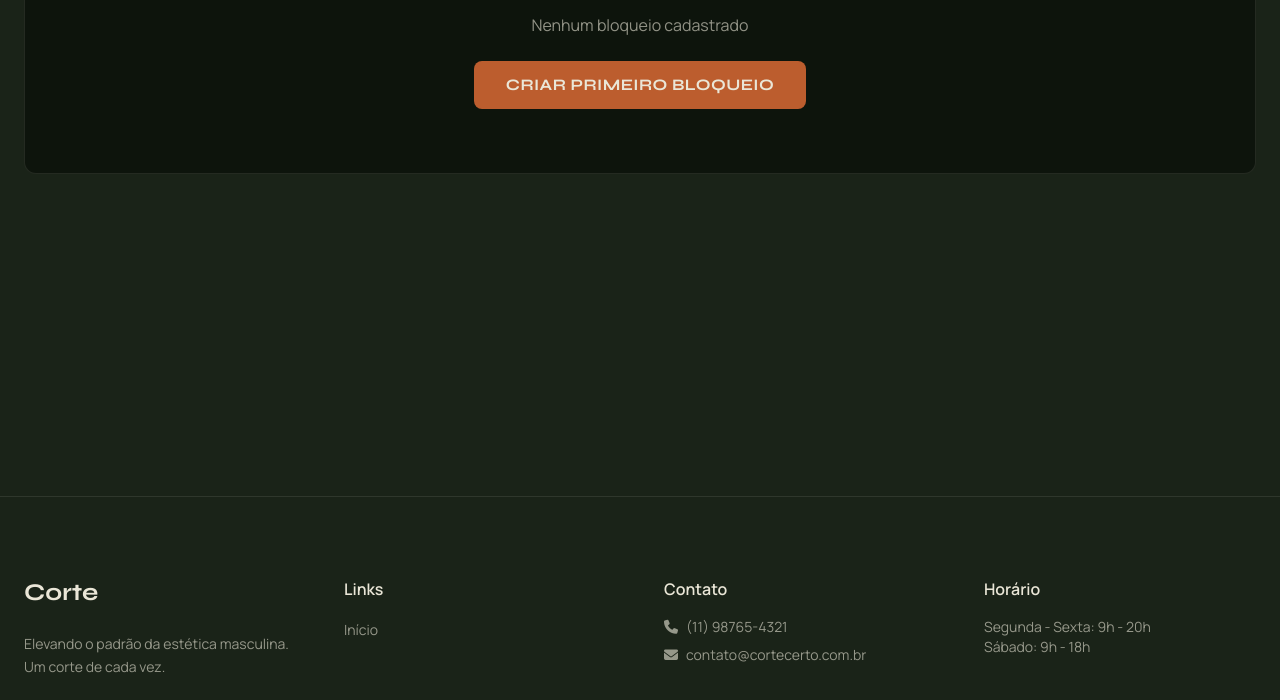
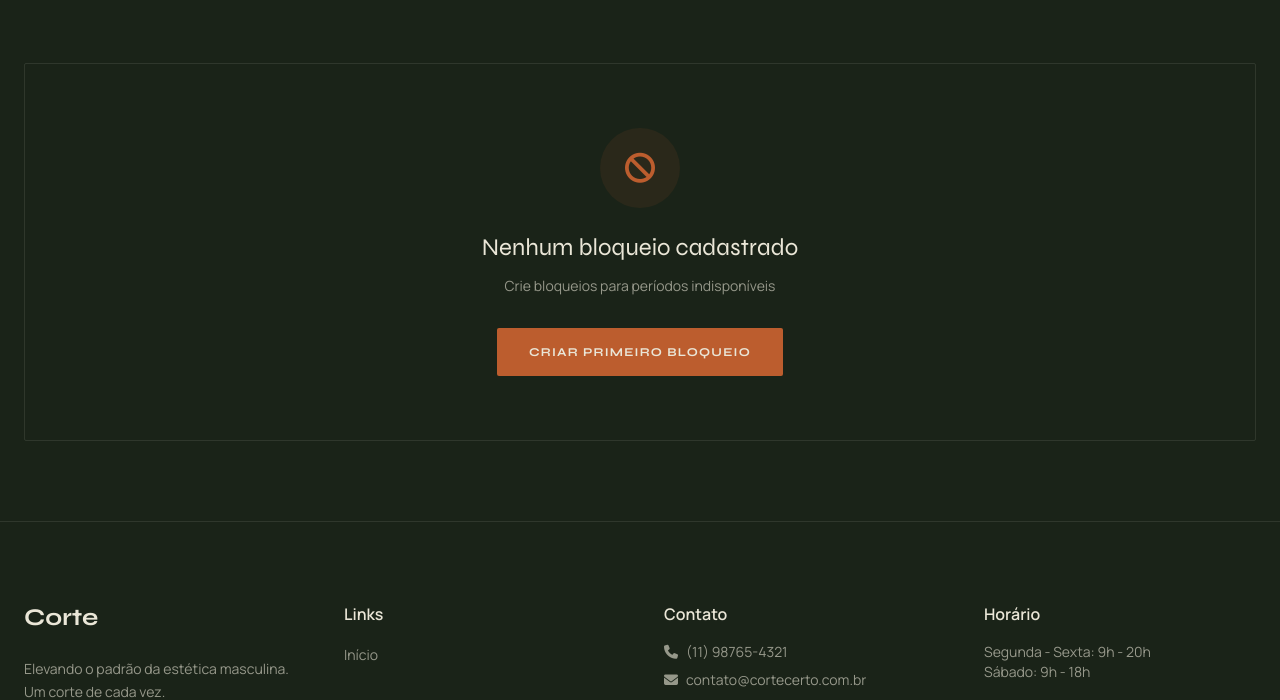
Before and after one commit to Guilherme7K/Corte-Certo, a Flask app: page /admin/bloqueios in a window 1280 px wide. Shown: the part 304-1004 px from the top of the page. Run offline with Flask 3, Linux system fonts and the light colour scheme; the visitor is signed in with stand-in values (Sample User, id 1); data that the repository does not hold is empty; some libraries are stand-ins or nearby versions.

Commit message:
nova interface bloqueio

```diff
--- a/templates/admin/bloqueios.html
+++ b/templates/admin/bloqueios.html
@@ -5,54 +5,66 @@
     <div class="container mx-auto max-w-7xl">
 
         <!-- Header -->
-        <div class="flex items-center justify-between mb-8 flex-wrap gap-4">
-            <div>
-                <a href="{{ url_for('admin_dashboard') }}" class="inline-flex items-center gap-2 text-sand/60 hover:text-sand mb-3 transition-colors">
+        <div class="relative mb-16">
+            <!-- Background Pattern -->
+            <div class="absolute inset-0 bg-gradient-to-br from-surface to-moss rounded-sm overflow-hidden">
+                <div class="absolute inset-0 opacity-5" style="background-image: url('https://www.transparenttextures.com/patterns/stardust.png');"></div>
+            </div>
+
+            <div class="relative z-10 p-12">
+                <a href="{{ url_for('admin_dashboard') }}" class="inline-flex items-center gap-2 text-sand/60 hover:text-clay mb-4 transition-colors text-sm font-mono">
                     <i class="fa-solid fa-arrow-left"></i>
-                    Voltar ao Dashboard
+                    Voltar
                 </a>
-                <h1 class="font-display text-4xl text-sand syne-extra flex items-center gap-3">
-                    <i class="fa-solid fa-ban text-clay"></i>
-                    Bloqueios de Agenda
-                </h1>
+                <div class="flex items-end justify-between flex-wrap gap-6">
+                    <div>
+                        <h1 class="font-display text-5xl md:text-6xl text-sand font-bold mb-2">
+                            Bloqueios
+                        </h1>
+                        <p class="text-sand/60 text-sm font-mono tracking-wide">Gerencie períodos bloqueados na agenda</p>
+                    </div>
+                    <a href="{{ url_for('admin_novo_bloqueio') }}"
+                       class="bg-clay text-sand px-8 py-4 rounded-sm font-display font-bold text-xs uppercase tracking-widest hover:bg-clay/90 transition-all hover:scale-[1.02] shadow-lg">
+                        <i class="fa-solid fa-plus mr-2"></i>Novo Bloqueio
+                    </a>
+                </div>
             </div>
-            <a href="{{ url_for('admin_novo_bloqueio') }}"
-               class="bg-clay text-sand px-6 py-3 rounded-lg font-display font-bold uppercase tracking-wide hover:bg-clay/90 transition-colors shadow-lg">
-                <i class="fa-solid fa-plus mr-2"></i>Novo Bloqueio
-            </a>
         </div>
 
         <!-- Lista de Bloqueios -->
         {% if bloqueios %}
-            <div class="space-y-6">
+            <div class="space-y-8">
                 {% for bloqueio in bloqueios %}
-                    <div class="bg-[#0d140c] border-2
-                        {% if bloqueio.ativo %}border-orange-500/50{% else %}border-sand/10{% endif %}
-                        rounded-xl overflow-hidden shadow-lg">
+                    <div class="bg-surface border
+                        {% if bloqueio.ativo %}border-clay/50{% else %}border-sand/10{% endif %}
+                        rounded-sm overflow-hidden hover:border-clay/70 transition-all group">
 
-                        <div class="{% if bloqueio.ativo %}bg-orange-500/10{% else %}bg-moss/30{% endif %} p-6 border-b border-sand/10">
-                            <div class="flex items-center justify-between">
-                                <div class="flex-1">
-                                    <div class="flex items-center gap-3 mb-2">
-                                        <i class="fa-solid fa-calendar-xmark text-clay text-2xl"></i>
-                                        <h3 class="font-display text-2xl text-sand">{{ bloqueio.motivo }}</h3>
+                        <div class="{% if bloqueio.ativo %}bg-clay/5{% else %}bg-moss/20{% endif %} p-8 border-b border-sand/10">
+                            <div class="flex items-start justify-between gap-6 flex-wrap">
+                                <div class="flex-1 min-w-[300px]">
+                                    <div class="flex items-center gap-4 mb-4">
+                                        <div class="w-12 h-12 bg-clay/10 rounded-full flex items-center justify-center">
+                                            <i class="fa-solid fa-calendar-xmark text-clay text-xl"></i>
+                                        </div>
+                                        <h3 class="font-display text-3xl text-sand font-bold">{{ bloqueio.motivo }}</h3>
                                     </div>
-                                    <div class="flex items-center gap-6 text-sand/60 text-sm">
-                                        <span class="flex items-center gap-2">
-                                            <i class="fa-solid fa-calendar"></i>
-                                            {{ bloqueio.data_inicio.strftime('%d/%m/%Y') }}
-                                        </span>
-                                        <i class="fa-solid fa-arrow-right text-clay"></i>
-                                        <span class="flex items-center gap-2">
-                                            <i class="fa-solid fa-calendar"></i>
-                                            {{ bloqueio.data_fim.strftime('%d/%m/%Y') }}
-                                        </span>
+
+                                    <div class="flex items-center gap-6 text-sand/60 font-mono text-sm">
+                                        <div class="flex items-center gap-2">
+                                            <i class="fa-solid fa-calendar text-clay"></i>
+                                            <span>{{ bloqueio.data_inicio.strftime('%d/%m/%Y') }}</span>
+                                        </div>
+                                        <div class="w-8 h-[1px] bg-clay"></div>
+                                        <div class="flex items-center gap-2">
+                                            <i class="fa-solid fa-calendar text-clay"></i>
+                                            <span>{{ bloqueio.data_fim.strftime('%d/%m/%Y') }}</span>
+                                        </div>
                                     </div>
                                 </div>
 
                                 <div class="flex items-center gap-3">
-                                    <span class="inline-flex items-center gap-2 px-4 py-2 rounded-full text-sm font-bold
-                                        {% if bloqueio.ativo %}bg-orange-500/20 text-orange-400{% else %}bg-gray-500/20 text-gray-400{% endif %}">
+                                    <span class="inline-flex items-center gap-2 px-4 py-2 rounded-sm text-xs font-bold font-mono uppercase tracking-widest border
+                                        {% if bloqueio.ativo %}bg-orange-500/20 text-orange-400 border-orange-500/30{% else %}bg-sand/10 text-sand/60 border-sand/20{% endif %}">
                                         {% if bloqueio.ativo %}
                                             <i class="fa-solid fa-circle-exclamation"></i>Ativo
                                         {% else %}
@@ -63,7 +75,7 @@
                                     {% if bloqueio.ativo %}
                                         <form method="POST" action="{{ url_for('desativar_bloqueio', id=bloqueio.id) }}" class="inline">
                                             <button type="submit"
-                                                    class="w-10 h-10 bg-green-500/20 border border-green-500/30 rounded-lg text-green-400 hover:bg-green-500 hover:text-white transition-all flex items-center justify-center"
+                                                    class="w-10 h-10 bg-transparent border border-sand/20 rounded-sm text-green-400 hover:bg-green-500/10 hover:border-green-500/30 transition-all flex items-center justify-center"
                                                     title="Desativar">
                                                 <i class="fa-solid fa-check"></i>
                                             </button>
@@ -73,7 +85,7 @@
                                     <form method="POST" action="{{ url_for('deletar_bloqueio', id=bloqueio.id) }}"
                                           onsubmit="return confirm('Tem certeza que deseja deletar este bloqueio?')" class="inline">
                                         <button type="submit"
-                                                class="w-10 h-10 bg-red-500/20 border border-red-500/30 rounded-lg text-red-400 hover:bg-red-500 hover:text-white transition-all flex items-center justify-center"
+                                                class="w-10 h-10 bg-transparent border border-sand/20 rounded-sm text-red-400 hover:bg-red-500/10 hover:border-red-500/30 transition-all flex items-center justify-center"
                                                 title="Deletar">
                                             <i class="fa-solid fa-trash"></i>
                                         </button>
@@ -83,22 +95,25 @@
                         </div>
 
                         {% if bloqueio.observacoes %}
-                            <div class="p-6">
-                                <p class="text-sand/70 text-sm">
-                                    <i class="fa-solid fa-comment mr-2 text-clay"></i>
-                                    {{ bloqueio.observacoes }}
-                                </p>
+                            <div class="p-8 bg-moss/10">
+                                <div class="flex gap-4">
+                                    <i class="fa-solid fa-comment text-clay mt-1"></i>
+                                    <p class="text-sand/80 text-sm font-mono leading-relaxed">{{ bloqueio.observacoes }}</p>
+                                </div>
                             </div>
                         {% endif %}
                     </div>
                 {% endfor %}
             </div>
         {% else %}
-            <div class="bg-[#0d140c] border border-sand/10 rounded-xl p-16 text-center">
-                <i class="fa-solid fa-ban text-clay text-5xl mb-4"></i>
-                <p class="text-sand/60 mb-6">Nenhum bloqueio cadastrado</p>
+            <div class="bg-surface border border-sand/10 rounded-sm p-16 text-center">
+                <div class="w-20 h-20 bg-clay/10 rounded-full mx-auto mb-6 flex items-center justify-center">
+                    <i class="fa-solid fa-ban text-clay text-3xl"></i>
+                </div>
+                <h3 class="font-display text-2xl text-sand mb-3">Nenhum bloqueio cadastrado</h3>
+                <p class="text-sand/60 text-sm mb-8">Crie bloqueios para períodos indisponíveis</p>
                 <a href="{{ url_for('admin_novo_bloqueio') }}"
-                   class="inline-block bg-clay text-sand px-8 py-3 rounded-lg font-display font-bold uppercase tracking-wide hover:bg-clay/90 transition-colors">
+                   class="inline-block bg-clay text-sand px-8 py-4 rounded-sm font-display font-bold text-xs uppercase tracking-widest hover:bg-clay/90 transition-all">
                     Criar Primeiro Bloqueio
                 </a>
             </div>
```
